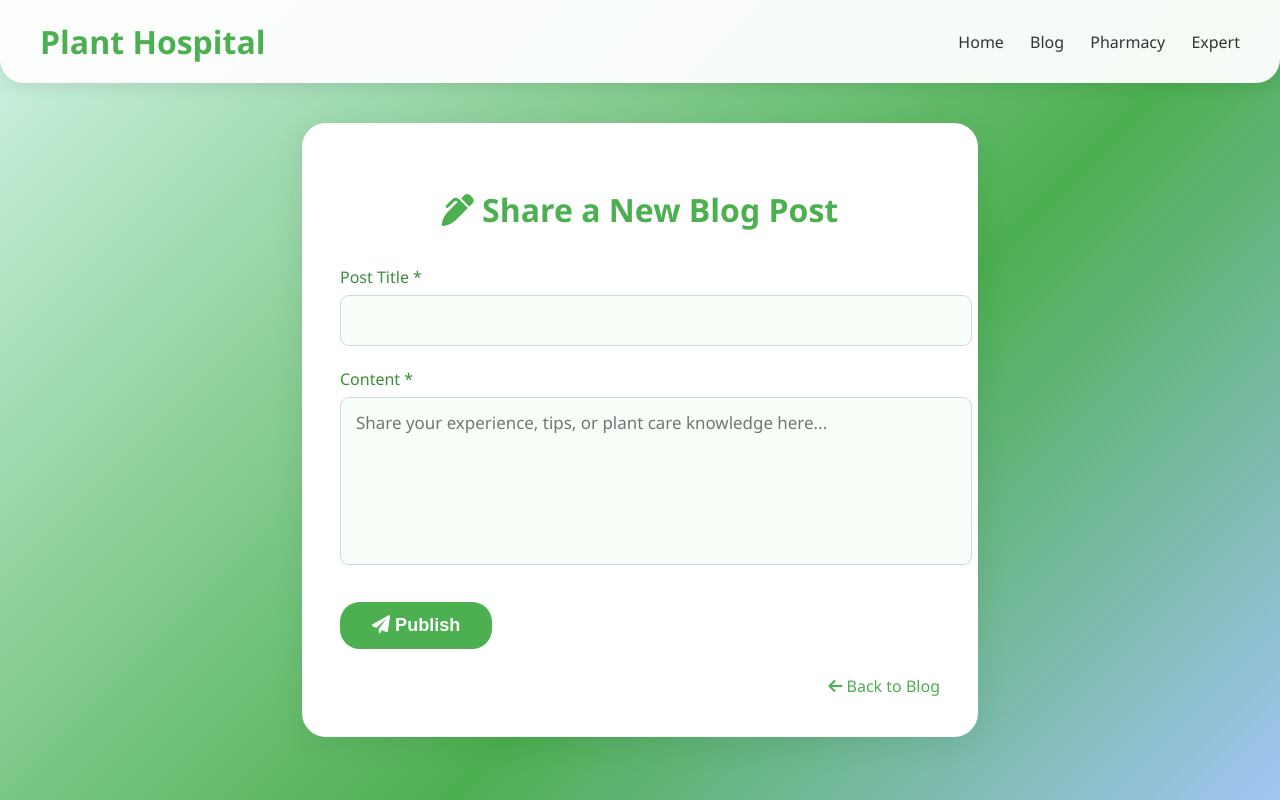
After one commit to hienluong05/Plant_Hospital, a Flask app: page /blog/create in a window 1280 px wide. The commit adds this page. Run offline with Flask 3, Linux system fonts and the light colour scheme; the visitor is signed in with stand-in values (Sample User, id 1); data that the repository does not hold is empty; parts of the project's set-up code (start-up, migrations or seed data) failed here and were passed over.

Commit message:
add blog page

```diff
--- a/MyAI/App/flaskr/__init__.py
+++ b/MyAI/App/flaskr/__init__.py
@@ -88,6 +88,10 @@ def create_app():
     # Đăng ký blueprint auth
     from . import auth
     app.register_blueprint(auth.bp)
+
+    # Đăng ký blueprint blog
+    from . import blog
+    app.register_blueprint(blog.bp)
 
     # Helper function để get database
     def get_db():
--- /dev/null
+++ b/MyAI/App/flaskr/blog.py
@@ -0,0 +1,48 @@
+from flask import Blueprint, render_template, request, redirect, url_for, session, g, flash
+from flaskr.db import get_db
+
+bp = Blueprint('blog', __name__, url_prefix='/blog')
+
+@bp.route('/')
+def index():
+    db = get_db()
+    posts = db.execute(
+        'SELECT p.id, title, body, created, username'
+        ' FROM post p JOIN user u ON p.author_id = u.id'
+        ' ORDER BY created DESC'
+    ).fetchall()
+    return render_template('blog/home.html', posts=posts)
+
+@bp.route('/create', methods=('GET', 'POST'))
+def create():
+    if g.user is None:
+        return redirect(url_for('auth.login'))
+    if request.method == 'POST':
+        title = request.form['title']
+        body = request.form['body']
+        error = None
+        if not title:
+            error = 'Title is required.'
+        if error is not None:
+            flash(error)
+        else:
+            db = get_db()
+            db.execute(
+                'INSERT INTO post (title, body, author_id) VALUES (?, ?, ?)',
+                (title, body, g.user['id'])
+            )
+            db.commit()
+            return redirect(url_for('blog.index'))
+    return render_template('blog/create.html')
+
+@bp.route('/<int:id>')
+def detail(id):
+    db = get_db()
+    post = db.execute(
+        'SELECT p.id, title, body, created, username'
+        ' FROM post p JOIN user u ON p.author_id = u.id'
+        ' WHERE p.id = ?', (id,)
+    ).fetchone()
+    if post is None:
+        return "Not found", 404
+    return render_template('blog/detail.html', post=post)
--- /dev/null
+++ b/MyAI/App/flaskr/templates/blog/create.html
@@ -0,0 +1,211 @@
+<!DOCTYPE html>
+<html lang="en">
+  <head>
+    <meta charset="UTF-8" />
+    <meta name="viewport" content="width=device-width, initial-scale=1.0" />
+    <title>New Blog Post - Plant Hospital</title>
+    <link
+      rel="stylesheet"
+      href="https://cdnjs.cloudflare.com/ajax/libs/font-awesome/6.0.0-beta3/css/all.min.css"
+    />
+    <style>
+      body {
+        font-family: "Segoe UI", Tahoma, Geneva, Verdana, sans-serif;
+        background: linear-gradient(
+          135deg,
+          #d0f3e6 0%,
+          #4caf50 60%,
+          #a2c5f4 100%
+        );
+        min-height: 100vh;
+        margin: 0;
+        color: #333;
+      }
+      .blog-header {
+        background: rgba(255, 255, 255, 0.95);
+        padding: 20px 0;
+        box-shadow: 0 2px 18px rgba(0, 0, 0, 0.1);
+        border-radius: 0 0 24px 24px;
+        position: sticky;
+        top: 0;
+        z-index: 100;
+      }
+      .blog-header .container {
+        display: flex;
+        justify-content: space-between;
+        align-items: center;
+        max-width: 1200px;
+        margin: 0 auto;
+        padding: 0 20px;
+      }
+      .logo h1 {
+        color: #4caf50;
+        font-size: 2rem;
+        font-weight: 700;
+        margin: 0;
+      }
+      .blog-nav a {
+        color: #333;
+        text-decoration: none;
+        margin-left: 22px;
+        font-weight: 500;
+        transition: color 0.2s;
+      }
+      .blog-nav a.active,
+      .blog-nav a:hover {
+        color: #4caf50;
+      }
+      .main-content {
+        max-width: 600px;
+        margin: 40px auto 0 auto;
+        background: white;
+        border-radius: 24px;
+        box-shadow: 0 6px 32px rgba(0, 0, 0, 0.08);
+        padding: 38px 38px 40px 38px;
+      }
+      .blog-title {
+        text-align: center;
+        color: #4caf50;
+        font-size: 2rem;
+        font-weight: 700;
+        margin-bottom: 18px;
+      }
+      form {
+        margin-top: 35px;
+      }
+      .form-group {
+        margin-bottom: 22px;
+      }
+      label {
+        display: block;
+        font-weight: 500;
+        margin-bottom: 7px;
+        color: #388e3c;
+      }
+      input[type="text"],
+      textarea {
+        width: 100%;
+        padding: 13px 15px;
+        border-radius: 9px;
+        border: 1.5px solid #cfd8dc;
+        font-size: 1.06rem;
+        background: #f8fff8;
+        transition: border-color 0.2s;
+        font-family: inherit;
+        resize: none;
+      }
+      input[type="text"]:focus,
+      textarea:focus {
+        outline: none;
+        border-color: #4caf50;
+        background: #fff;
+      }
+      textarea {
+        min-height: 140px;
+        max-height: 400px;
+      }
+      .btn-submit {
+        background: #4caf50;
+        color: white;
+        border: none;
+        border-radius: 20px;
+        padding: 13px 32px;
+        font-weight: 600;
+        font-size: 1.13rem;
+        cursor: pointer;
+        transition: background 0.22s;
+        margin-top: 10px;
+        display: inline-block;
+      }
+      .btn-submit:hover {
+        background: #388e3c;
+      }
+      .form-footer {
+        margin-top: 26px;
+        text-align: right;
+      }
+      .form-footer a {
+        color: #4caf50;
+        text-decoration: none;
+        font-size: 1rem;
+        font-weight: 500;
+        transition: color 0.2s;
+      }
+      .form-footer a:hover {
+        text-decoration: underline;
+      }
+      .alert {
+        background: #fbe9e7;
+        color: #d84315;
+        border-radius: 8px;
+        padding: 11px 18px;
+        margin-bottom: 16px;
+        font-size: 1rem;
+      }
+      @media (max-width: 600px) {
+        .main-content {
+          padding: 14px 3vw 30px 3vw;
+        }
+        .blog-title {
+          font-size: 1.2rem;
+        }
+      }
+    </style>
+  </head>
+  <body>
+    <header class="blog-header">
+      <div class="container">
+        <div class="logo">
+          <h1>Plant Hospital</h1>
+        </div>
+        <nav class="blog-nav">
+          <a href="{{ url_for('home') }}">Home</a>
+          <a href="{{ url_for('blog.index') }}">Blog</a>
+          <a href="{{ url_for('pharmacy') }}">Pharmacy</a>
+          <a href="{{ url_for('expert_consultation') }}">Expert</a>
+        </nav>
+      </div>
+    </header>
+    <div class="main-content">
+      <h2 class="blog-title">
+        <i class="fas fa-pen-alt"></i> Share a New Blog Post
+      </h2>
+      {% if error %}
+      <div class="alert">{{ error }}</div>
+      {% endif %}
+      <form method="POST">
+        <div class="form-group">
+          <label for="title">Post Title *</label>
+          <input
+            type="text"
+            name="title"
+            id="title"
+            maxlength="120"
+            required
+            value="{{ request.form.title or '' }}"
+          />
+        </div>
+        <div class="form-group">
+          <label for="body">Content *</label>
+          <textarea
+            name="body"
+            id="body"
+            required
+            maxlength="5000"
+            placeholder="Share your experience, tips, or plant care knowledge here..."
+          >
+{% if request.form.body %}{{ request.form.body }}{% endif %}</textarea
+          >
+        </div>
+        <button type="submit" class="btn-submit">
+          <i class="fas fa-paper-plane"></i> Publish
+        </button>
+      </form>
+      <div class="form-footer">
+        <a href="{{ url_for('blog.index') }}"
+          ><i class="fas fa-arrow-left"></i> Back to Blog</a
+        >
+      </div>
+    </div>
+  </body>
+</html>
--- a/MyAI/App/flaskr/templates/home.html
+++ b/MyAI/App/flaskr/templates/home.html
@@ -433,7 +433,9 @@
             </li>
             <li><a href="#">Our Staff</a></li>
             <li><a href="#">News</a></li>
-            <li><a href="#">Gallery</a></li>
+            <li>
+              <a href="{{ url_for('blog.index') }}" class="active">Blog</a>
+            </li>
             <li><a href="{{ url_for('about') }}">About</a></li>
             <li><a href="{{ url_for('contact') }}">Contact</a></li>
           </ul>
--- a/MyAI/App/flaskr/templates/pharmacy.html
+++ b/MyAI/App/flaskr/templates/pharmacy.html
@@ -360,6 +360,11 @@
             ><i class="fas fa-arrow-left"></i> Back to Home</a
           >
         </div>
+        <div class="header-cta">
+          <a href="{{ url_for('home') }}" class="back-btn">
+            Go to Cart <i class="fas fa-arrow-right"></i>
+          </a>
+        </div>
       </div>
     </header>
 
```
Also changed, not shown: MyAI/App/flaskr/templates/blog/detail.html (added, +146 -0 lines), MyAI/App/flaskr/templates/blog/home.html (added, +216 -0 lines), MyAI/App/instance/plant_disease.sqlite.
